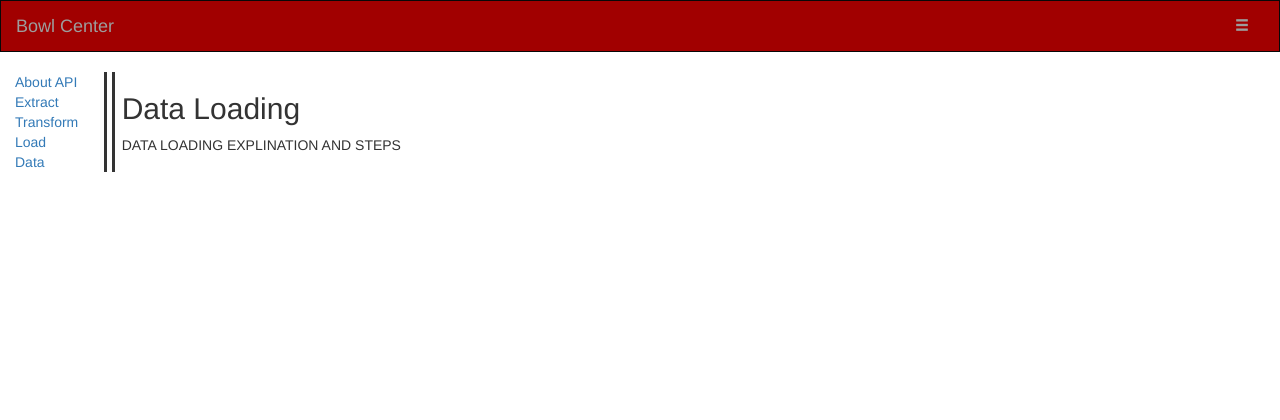
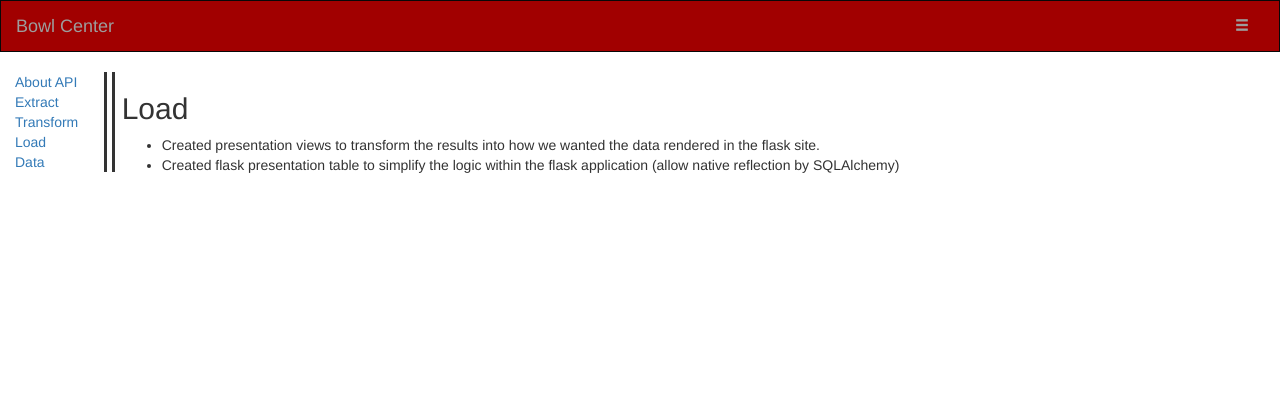
Before and after one commit to ctran301/College-FootBall-Bowl-Center, a Flask app: page /apiV1.0/load in a window 1280 px wide. Shown: the top 420 px of the page. Run offline with Flask 2, Linux system fonts and the light colour scheme; parts of the project's set-up code (start-up, migrations or seed data) failed here and were passed over; some libraries are stand-ins or nearby versions.

Commit message:
added content

```diff
--- a/templates/load.html
+++ b/templates/load.html
@@ -65,8 +65,11 @@
                     </nav>
                 </div> <!--End Left Nav col div-->
                 <div class="col-md-10"> <!--Content-->
-                    <h2>Data Loading</h2>
-                    <p>DATA LOADING EXPLINATION AND STEPS</p>
+                    <h2>Load</h2>
+                    <ul>
+                        <li>Created presentation views to transform the results into how we wanted the data rendered in the flask site.</li>
+                        <li>Created flask presentation table to simplify the logic within the flask application (allow native reflection by SQLAlchemy)</li>
+                    </ul>
                 </div> <!--End Left Nav col div-->
             </div> <!--End Content panels row-->
 
```
